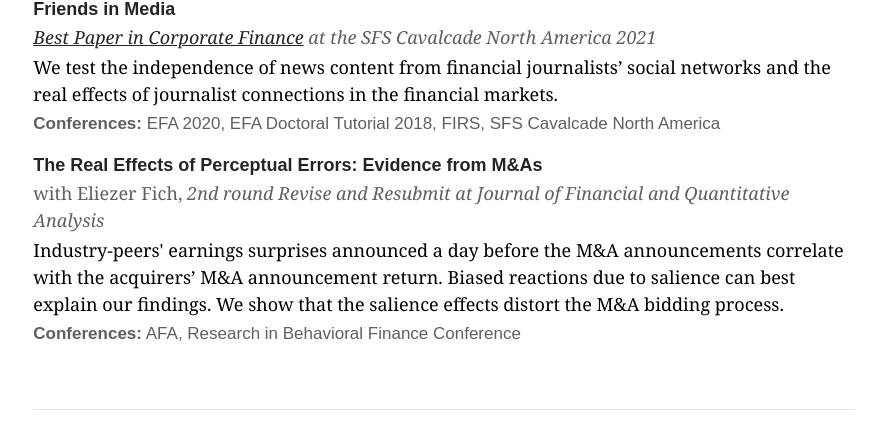
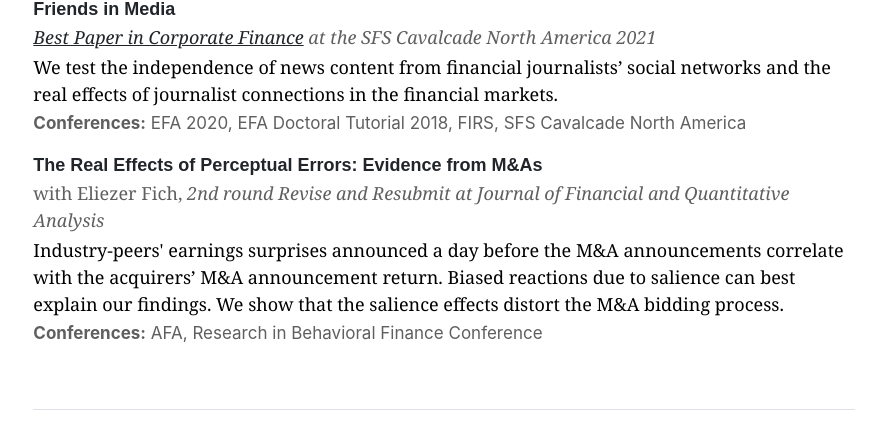
Before and after one commit to guosongxu/guosongxu.github.io, a Jekyll site: the page built from index.md, in a window 1280 px wide. Shown: the part 941-1372 px from the top of the page, without its empty margins (196-1082 px from the left). Built offline with Jekyll 4.4.1, drawn with Linux system fonts in a browser that asks for light colours.

Commit message:
Update home.html

```diff
--- a/_layouts/home.html
+++ b/_layouts/home.html
@@ -31,11 +31,11 @@ layout: default
     <p style="font-family:arial, 'MS Sans Serif', arial;font-size:18px;margin-bottom:1px;"><a rel="noreferrer noopener" aria-label=" (opens in a new tab)" href="https://papers.ssrn.com/sol3/papers.cfm?abstract_id=3189273" target="_blank" style="text-decoration:none;"><strong>Friends in Media</strong></a></p>
     <p style="font-family:georgia;font-size:18px;margin-bottom:3px;color:#605F5F"><em><a rel="noreferrer noopener" href="http://sfs.org/cavalcade-best-paper-in-corporate-finance/" target="_blank">Best Paper in Corporate Finance</a> at the SFS Cavalcade North America 2021</em></p>
     <p style="font-family:georgia;font-size:18px;margin-bottom:3px">We test the independence of news content from financial journalists’ social networks and the real effects of journalist connections in the financial markets. </p>
-    <p style="font-family:arial, 'MS Sans Serif', arial;font-size:17px;margin-bottom:15px;color:#605F5F"><strong>Conferences:</strong> EFA 2020, EFA Doctoral Tutorial 2018, FIRS, SFS Cavalcade North America</p>
+    <p style="font-size:17px;margin-bottom:15px;color:#605F5F"><strong>Conferences:</strong> EFA 2020, EFA Doctoral Tutorial 2018, FIRS, SFS Cavalcade North America</p>
 
     <p style="font-family:arial, 'MS Sans Serif', arial;font-size:18px;margin-bottom:1px;"><a rel="noreferrer noopener" aria-label=" (opens in a new tab)" href="https://papers.ssrn.com/sol3/papers.cfm?abstract_id=2996714" target="_blank" style="text-decoration:none;"><strong>The Real Effects of Perceptual Errors: Evidence from M&amp;As</strong></a></p>
     <p style="font-family:georgia;font-size:18px;margin-bottom:3px;color:#605F5F">with Eliezer Fich, <em>2nd round Revise and Resubmit at Journal of Financial and Quantitative Analysis</em></p>
     <p style="font-family:georgia;font-size:18px;margin-bottom:3px">Industry-peers' earnings surprises announced a day before the M&amp;A announcements correlate with the acquirers’ M&amp;A announcement return. Biased reactions due to salience can best explain our findings. We show that the salience effects distort the M&amp;A bidding process.</p>
-    <p style="font-family:arial, 'MS Sans Serif', arial;font-size:17px;margin-bottom:15px;color:#605F5F"><strong>Conferences:</strong> AFA, Research in Behavioral Finance Conference</p>
+    <p style="font-size:17px;margin-bottom:15px;color:#605F5F"><strong>Conferences:</strong> AFA, Research in Behavioral Finance Conference</p>
   </div>
 </div>
```
